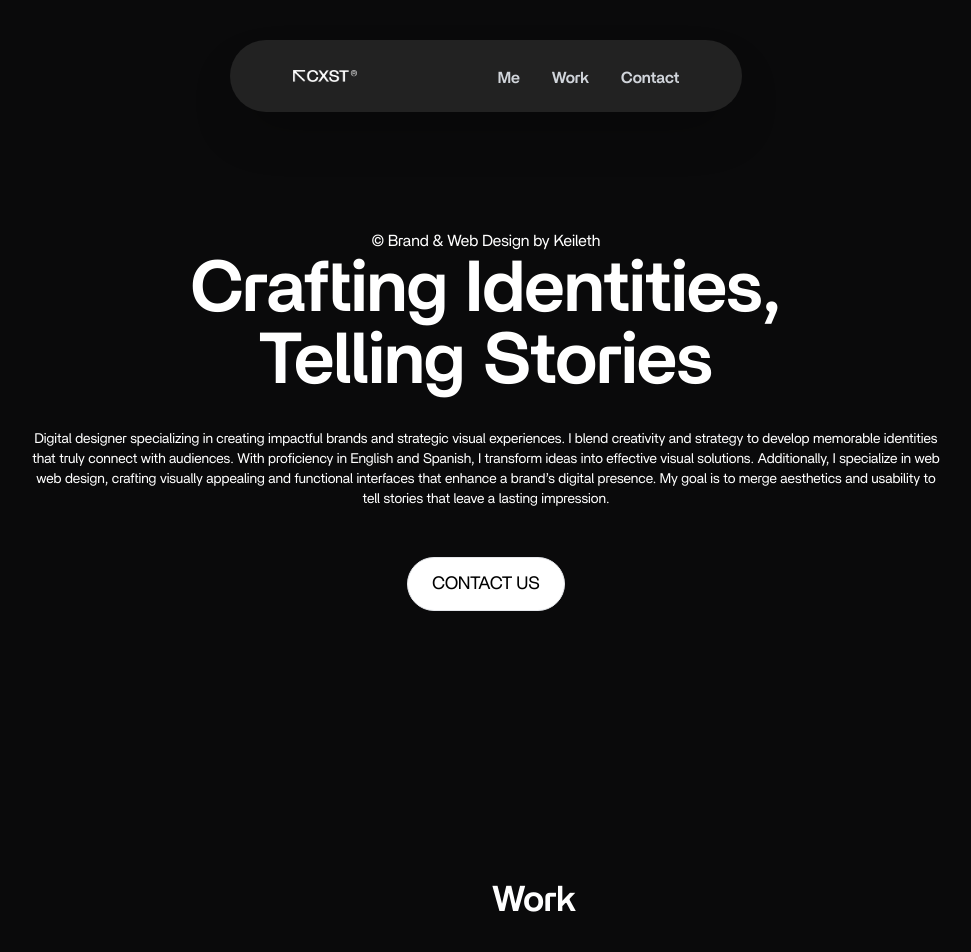
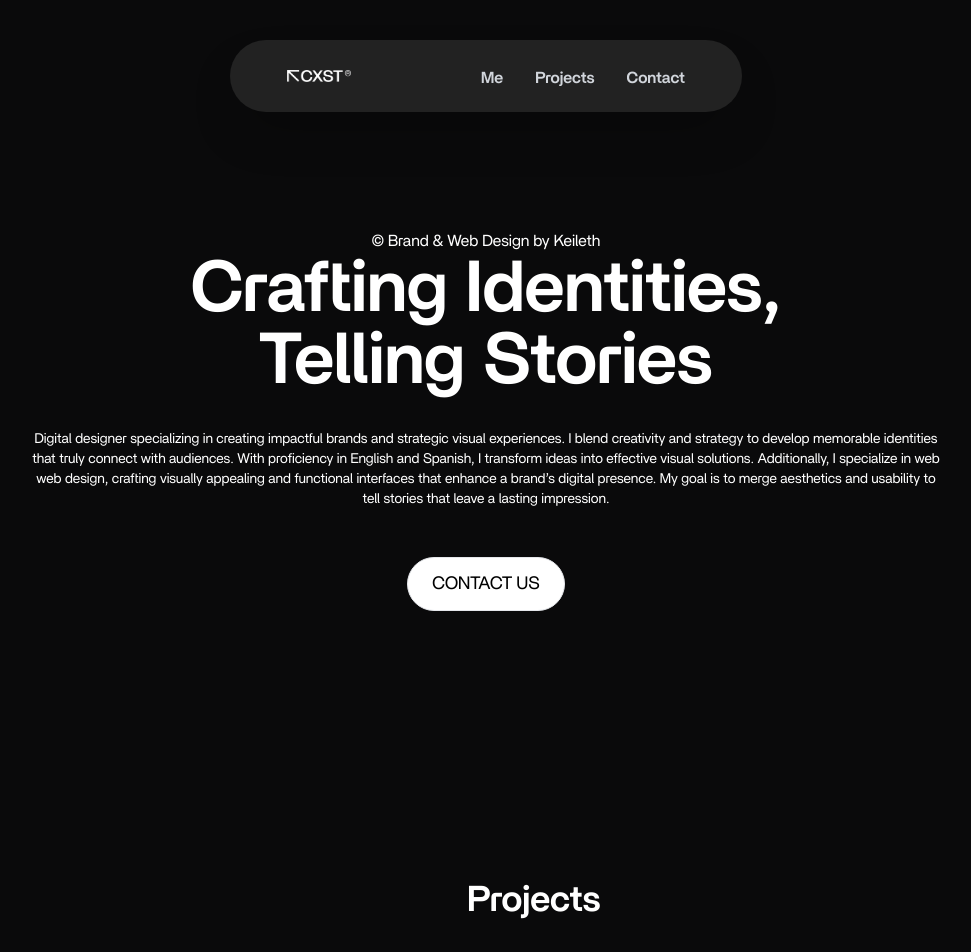
Before and after one commit to junior-pacheco/portfolio-KEILETH, a React (Vite) app: page / in a window 1280 px wide. Shown: the top 952 px of the page, without its empty margins (154-1125 px from the left). Built offline with nearby package versions, Linux system fonts and the light colour scheme.

Commit message:
change work to projects.

```diff
--- a/src/App.jsx
+++ b/src/App.jsx
@@ -2,7 +2,7 @@ import { useEffect, useState } from "react";
 import Footer from "./components/Footer";
 import Header from "./components/Header";
 import Home from "./components/Home";
-import Work from "./components/Work";
+import Projects from "./components/Projects";
 
 const App = () => {
   const [openMenu, setOpenMenu] = useState(false);
@@ -28,7 +28,7 @@ const App = () => {
       <Header open={openMenu} setopenMenu={onOpenHandler} />
       <main>
         <Home />
-        <Work hiddenWork={openMenu} />
+        <Projects hiddenWork={openMenu} />
       </main>
       <Footer />
     </div>
--- a/src/components/Header.tsx
+++ b/src/components/Header.tsx
@@ -40,7 +40,7 @@ const Header = ({ open, setopenMenu }) => {
 
           {/* Menú en PC */}
           <div className="hidden lg:flex space-x-8">
-            {["Me", "Work", "Contact"].map((text, index) => (
+            {["Me", "Projects", "Contact"].map((text, index) => (
               <a
                 key={index}
                 href={`#${text.toLowerCase()}`}
@@ -103,7 +103,7 @@ const Header = ({ open, setopenMenu }) => {
           >
             <div className="flex flex-col w-[70%]">
               <div className="flex flex-col items-start p-6 justify-center w-full h-[80%] mt-56">
-                {["Me", "Work", "Contact"].map((text, index) => (
+                {["Me", "Projects", "Contact"].map((text, index) => (
                   <a
                     key={index}
                     href={`#${text.toLowerCase()}`}
--- a/src/components/Work.tsx
+++ b/src/components/Projects.tsx
@@ -69,7 +69,7 @@ type Project = {
 };
 
 
-const Work = ({ hiddenWork }) => {
+const Projects = ({ hiddenWork }) => {
   const [selectedProject, setSelectedProject] = useState<Project | null>(null);
   const [loadingImages, setLoadingImages] = useState({});
 
@@ -102,7 +102,7 @@ const Work = ({ hiddenWork }) => {
 
   return (
     <div id="work" className="bg-[#0A0A0B] text-white min-h-screen flex flex-col items-center p-4 lg:p-20">
-      <h2 className="text-4xl font-britti font-medium mb-8 self-center md:ms-24 2xl:ms-1">Work</h2>
+      <h2 className="text-4xl font-britti font-medium mb-8 self-center md:ms-24 2xl:ms-1">Projects</h2>
       <div className="grid grid-cols-1 md:grid-cols-2 gap-6 w-full max-w-5xl">
         {projects.map((project, index) => (
           <motion.div
@@ -200,4 +200,4 @@ const Work = ({ hiddenWork }) => {
 };
 
 
-export default Work;
+export default Projects;
```
